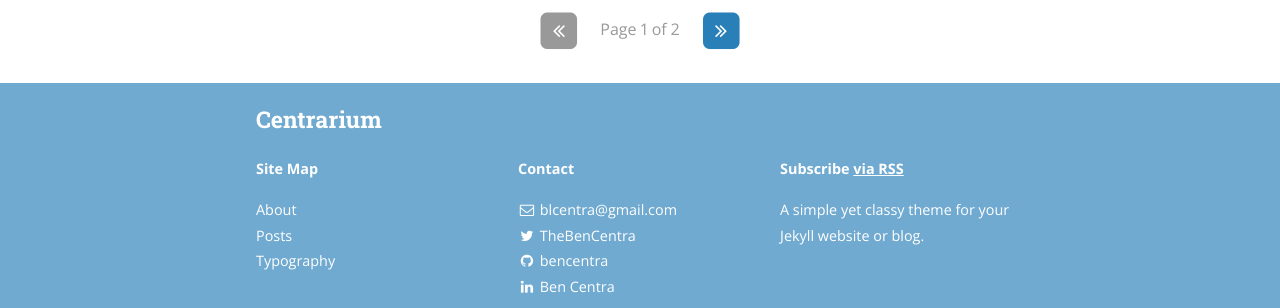
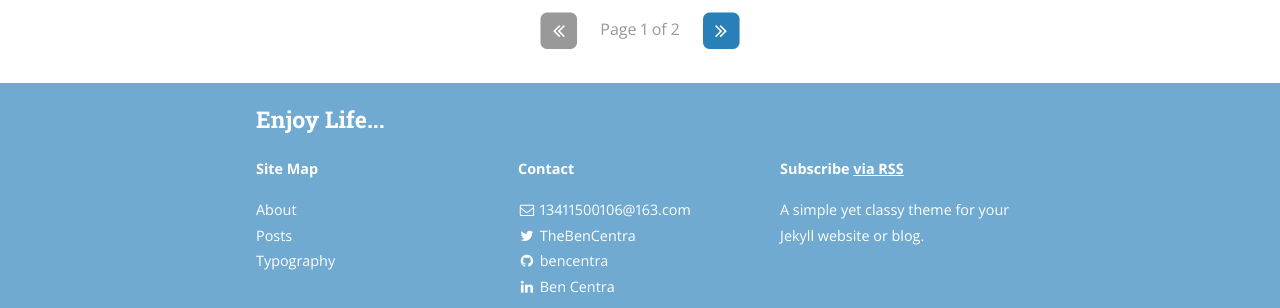
Before and after one commit to LebronMa/LebronMa.github.io, a Jekyll site: the page built from index.html, in a window 1280 px wide and 900 px high, scrolled down 1301 px. Shown: the part 568-876 px from the top of the window. Built offline with Jekyll 4.4.1, drawn with Linux system fonts in a browser that asks for light colours; nearby versions of some CDN libraries; the list of posts is cut into pages by our own code; some of the changed text lies outside the part shown.

Commit message:
test tempate 2

```diff
--- a/_config.yml
+++ b/_config.yml
@@ -9,17 +9,17 @@ exclude:
   - "/vendor/"
 
 # Site settings
-title: Centrarium
+title: Enjoy Life...
 subtitle: "A simple yet classy theme for your Jekyll website or blog"
-email: blcentra@gmail.com
-name: Ben Centra
+email: 13411500106@163.com
+name: LebronMa
 description: >
   A simple yet classy theme for your Jekyll website or blog.
 # Base URL of site (i.e. /blog). It should always start with a slash,
 # and never end with a slash. Set it to a blank value if hosting at the
 # root of your server.
 baseurl: "/centrarium" # the subpath of your site, e.g. /blog/
-url: "http://bencentra.github.io" # the base hostname & protocol for your site
+url: "http://lebronma.github.io" # the base hostname & protocol for your site
 cover: "/assets/header_image.jpg"
 logo: "/assets/logo.png"
 
```
